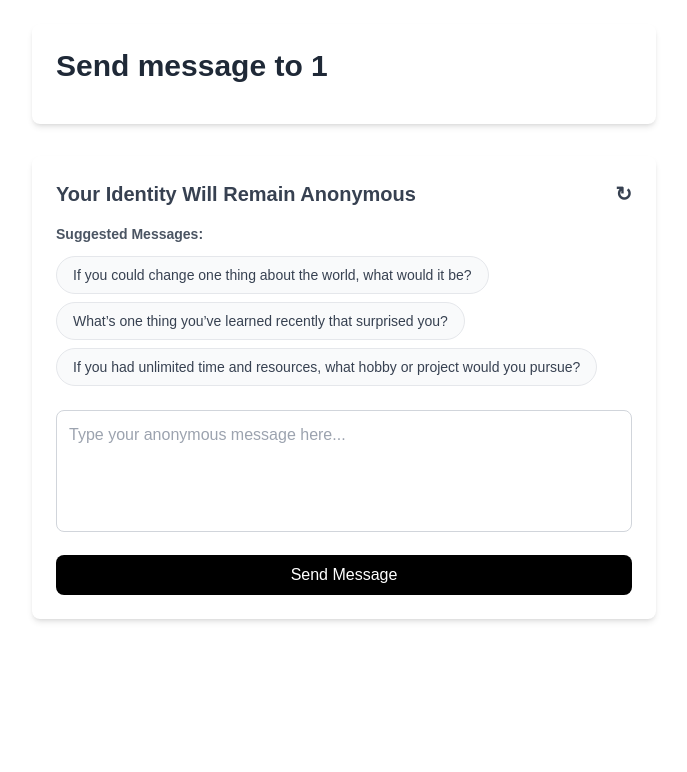
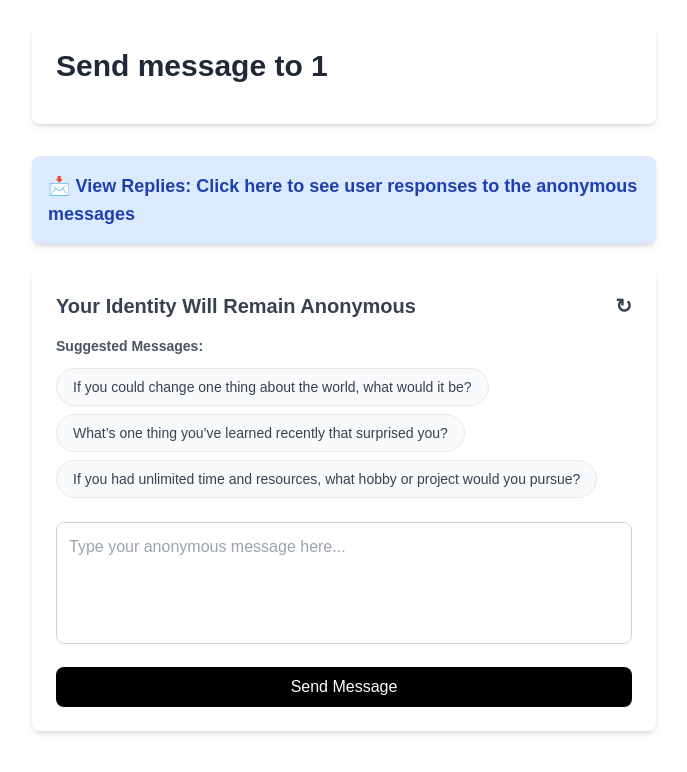
Before and after one commit to MOHDTOUFEEQ/mystryMessages, a Next.js app: page /u/1 in a window 1280 px wide. Shown: the top 772 px of the page, without its empty margins (296-983 px from the left). Built offline with nearby package versions, Linux system fonts and the light colour scheme.

Commit message:
I've added a messages route to access anonymous messages for random users.

```diff
--- /dev/null
+++ b/src/app/(app)/messages/[username]/page.jsx
@@ -0,0 +1,75 @@
+"use client";
+import { useState, useEffect } from "react";
+import axios from "axios";
+import { useParams } from "next/navigation";
+
+const MessageBoard = () => {
+  const params = useParams(); // Access dynamic route parameter
+  const [messages, setMessages] = useState([]);
+  const [loading, setLoading] = useState(true); // Loading state
+
+  useEffect(() => {
+    // Fetch messages from the server
+    const fetchMessages = async () => {
+      try {
+        const response = await axios.get(`/api/get-anonymousMessages/${params.username}`); // Update with your actual API route
+        setMessages(response.data.messages);
+      } catch (error) {
+        console.error("Error fetching messages:", error);
+      } finally {
+        setLoading(false); // Set loading to false once data is fetched
+      }
+    };
+
+    fetchMessages();
+  }, []);
+
+  return (
+    <div className="p-6 space-y-6 max-w-screen-lg mx-auto">
+      {loading ? (
+        // Skeleton Loader
+        Array.from({ length: 3 }).map((_, index) => (
+          <div
+            key={index}
+            className="animate-pulse bg-gray-200 border border-gray-300 rounded-xl p-6 shadow-lg"
+          >
+            <div className="h-6 bg-gray-300 rounded w-1/4 mb-4"></div>
+            <div className="h-4 bg-gray-300 rounded w-3/4 mb-3"></div>
+            <div className="h-4 bg-gray-300 rounded w-full"></div>
+          </div>
+        ))
+      ) : messages.length > 0 ? (
+        messages.map((message, index) => (
+          <div
+            key={index}
+            className="relative bg-white text-black border border-gray-200 rounded-xl p-6 max-w-full shadow-lg hover:shadow-2xl transition-all duration-300"
+          >
+            {/* Anonymous Message Content */}
+            <div className="relative flex flex-col space-y-3 z-10">
+              <p className="text-2xl font-bold">Anonymous Message</p>
+              <p className="text-lg font-medium bg-gray-100 p-3 rounded-lg">{message.content}</p>
+            </div>
+
+            {/* Replies Section */}
+            <div className="mt-6 space-y-4">
+              {message.reply.length > 0 ? (
+                <div className="p-4 bg-gray-200 text-black rounded-lg shadow-md hover:bg-gray-300 transition-colors duration-300">
+                  <p className="text-md">{message.reply}</p>
+                  <div className="mt-2 text-sm text-gray-600 italic">— {params.username} Reply</div>
+                </div>
+              ) : (
+                <p className="text-sm text-gray-400">No reply yet.</p>
+              )}
+            </div>
+          </div>
+        ))
+      ) : (
+        <div className="text-center text-gray-600 italic py-4 bg-gray-100 rounded-lg shadow-sm">
+          🚫 No replies yet! The user hasn&apos;t responded to any messages.
+        </div>
+      )}
+    </div>
+  );
+};
+
+export default MessageBoard;
--- a/src/app/(app)/u/[username]/page.tsx
+++ b/src/app/(app)/u/[username]/page.tsx
@@ -4,6 +4,7 @@ import { useParams } from 'next/navigation';
 import React, { useState, useEffect } from 'react';
 import { toast } from '@/hooks/use-toast';
 import questions from '../../../../data/question'; // Importing the questions from JSON
+import Link from 'next/link'; // Importing Link from 'next/link'
 
 function Page() {
     const params = useParams(); // Access dynamic route parameter
@@ -68,13 +69,19 @@ function Page() {
             <div className="bg-white rounded-lg shadow-md p-6 mb-8">
                 <h1 className="text-3xl font-bold text-gray-800 mb-4 flex justify-between items-center">
                     <span>Send message to {params.username}</span>
-
                 </h1>
             </div>
+            <div className="bg-blue-100 text-blue-800 p-4 rounded-lg mb-6 shadow-md">
+    <Link href={`/messages/${params.username}`}>
+        <span className="text-lg font-semibold hover:underline">
+            📩 View Replies: Click here to see user responses to the anonymous messages
+        </span>
+    </Link>
+</div>
+
             <div className="bg-white rounded-lg shadow-md p-6">
                 <h2 className="text-xl font-semibold text-gray-700 mb-4 flex justify-between items-center">
                     <span>Your Identity Will Remain Anonymous</span>
-
                     {/* Spinner that triggers question refresh on click */}
                     {loadingQuestions ? (
                         <div className="w-8 h-8 border-4 border-t-4 border-blue-500 border-solid rounded-full animate-spin"></div>
@@ -86,9 +93,7 @@ function Page() {
                 </h2>
 
                 <div className="mb-6">
-        <h3 className="text-sm font-semibold text-gray-600 mb-3">
-            Suggested Messages:
-        </h3>
+                    <h3 className="text-sm font-semibold text-gray-600 mb-3">Suggested Messages:</h3>
                     <div className="flex flex-wrap gap-2">
                         {suggestedMessages.map((msg, index) => (
                             <button
@@ -121,8 +126,6 @@ function Page() {
                     </button>
                 </form>
             </div>
-
-
         </div>
     );
 }
--- /dev/null
+++ b/src/app/api/get-anonymousMessages/[username]/route.js
@@ -0,0 +1,55 @@
+import { NextResponse } from "next/server";
+import UserModel from "@/model/Users";
+import dbConnect from "@/lib/dbConnect";
+import mongoose from "mongoose";
+
+import { getDataFromToken } from '../../../helpers/getDataFromToken';
+
+// Establish database connection
+await dbConnect();
+
+export async function GET(request, { params }) {
+    try {
+        const { username } = params;
+
+        // Find user ID by username
+        const user = await UserModel.findOne({ username });
+        if (!user) {
+            return NextResponse.json({ error: "User not found" }, { status: 404 });
+        }
+
+        const userID = user._id;
+        if (!mongoose.Types.ObjectId.isValid(userID)) {
+            return NextResponse.json({ error: "Invalid User ID" }, { status: 400 });
+        }
+
+        // Fetch and aggregate messages for the user
+        const messages = await UserModel.aggregate([
+            { $match: { _id: userID } },
+            { $unwind: "$messages" },
+            { $sort: { "messages.createdAt": -1 } },
+            { $group: { _id: "$_id", messages: { $push: "$messages" } } },
+        ]);
+
+        if (!messages || messages.length === 0) {
+            return NextResponse.json({ success: true, message: "No messages found" }, { status: 200 });
+        }
+
+        // Return the user's messages
+        return NextResponse.json(
+            { success: true, messages: messages[0].messages, message: "Messages retrieved successfully" },
+            { status: 200 }
+        );
+    } catch (error) {
+        console.error("Error:", error);
+
+        // Return detailed error response
+        return NextResponse.json(
+            {
+                error: "Internal server error",
+                message: error.message || "An unknown error occurred",
+            },
+            { status: 500 }
+        );
+    }
+}
--- a/src/app/layout.tsx
+++ b/src/app/layout.tsx
@@ -25,7 +25,7 @@ export default function RootLayout({
 }>) {
   const pathname = usePathname();
 
-  const shouldShowNavbar = !pathname.startsWith("/u");
+  const shouldShowNavbar = !pathname.startsWith("/u") && !pathname.startsWith("/messages");
 
   return (
     <html lang="en">
```
Lines whose indentation alone changed are shown as unchanged.
